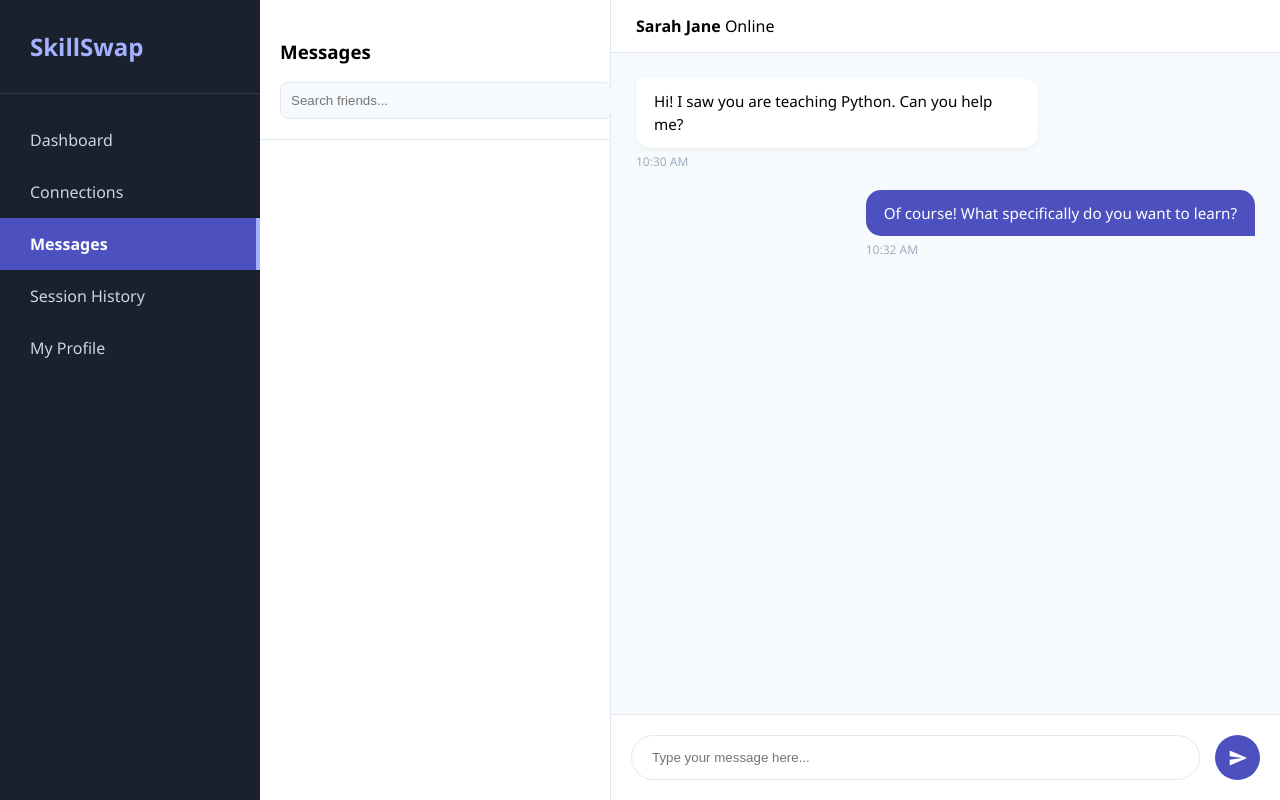
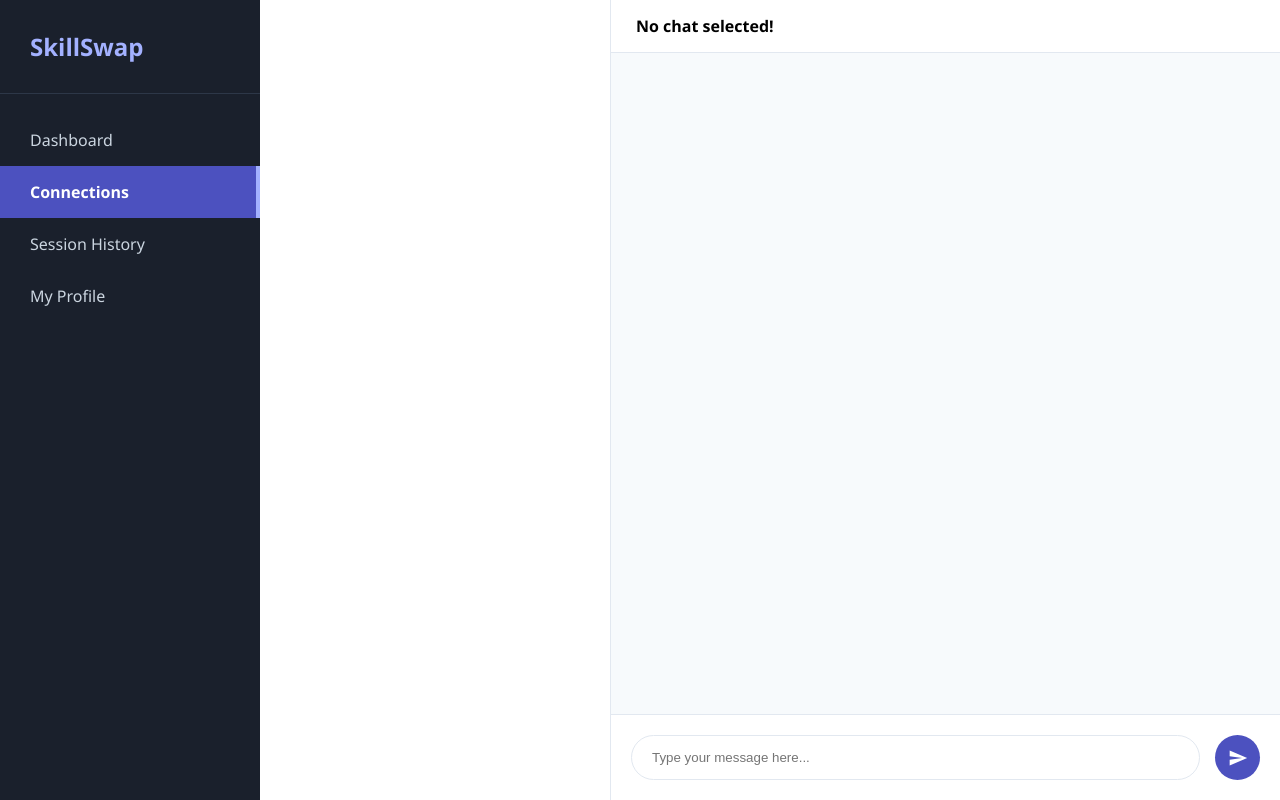
Before and after one commit to nif104x/Uni_project_370, a Django app: page /message/connect/ in a window 1280 px wide. Run offline with Django 5.2, Linux system fonts and the light colour scheme; data comes from the database, SQL or seed files in the repository.

Commit message:
chat updated

```diff
--- a/skillswap/accounts/templates/accounts/dashboard.html
+++ b/skillswap/accounts/templates/accounts/dashboard.html
@@ -15,8 +15,7 @@
       <div class="logo">SkillSwap</div>
       <ul>
         <li class='active'><a style="text-decoration:none; color:white;" href="{% url 'dashboard' %}">Dashboard</a></li>
-        <li>Connections</li>
-        <li>Messages</li>
+        <li><a href="{% url 'chat' %}" style="text-decoration:none; color:white;">Connections</a></li>
         <li>Session History</li>
         <li><a style="text-decoration:none; color:white;" href="{% url 'self_profile' %}">My Profile</a></li>
       </ul>
--- a/skillswap/accounts/templates/accounts/self_profile.html
+++ b/skillswap/accounts/templates/accounts/self_profile.html
@@ -15,10 +15,8 @@
       <div class="logo">SkillSwap</div>
       <ul>
         <li><a href="{% url 'dashboard' %}">Dashboard</a></li>
-        <li><a href="#">Connections</a></li>
-        <li class="active"><a href="#">Messages</a></li>
-        <li><a href="#">Session History</a></li>
-        <li><a href="{% url 'self_profile' %}">My Profile</a></li>
+        <li><a href="{% url 'chat' %}" style="text-decoration:none; color:white;">Connections</a></li>        <li><a href="#">Session History</a></li>
+        <li class="active"><a href="{% url 'self_profile' %}">My Profile</a></li>
       </ul>
     </nav>
     <main>
--- a/skillswap/connection/forms.py
+++ b/skillswap/connection/forms.py
@@ -0,0 +1,6 @@
+from django import forms
+from django.core import validators
+from django.core.exceptions import ValidationError
+
+class textT(forms.Form):
+    message = forms.CharField()
--- a/skillswap/connection/queries.py
+++ b/skillswap/connection/queries.py
@@ -1,4 +1,5 @@
 from django.db import connection
+from datetime import date
 
 def get_all_connection(username):
     with connection.cursor() as cursor:
@@ -22,9 +23,37 @@ def db_make_request(username, target_user):
 
     with connection.cursor() as cursor:
         cursor.execute("""
-            INSERT INTO connection (requester_username, receiver_username, status)
+            INSERT IGNORE INTO connection (requester_username, receiver_username, status)
             VALUES (%s, %s, 'Pending')
         """, [username, target_user])
+
+        users = sorted([username, target_user])
+        conversation_id = f"{users[0]}#{users[1]}"
+        cursor.execute(
+            """
+        INSERT IGNORE INTO conversation (conversation_id, user_one, user_two)
+        VALUES (%s, %s, %s)
+        """, [conversation_id, users[0], users[1]]
+        )
+
+def get_all_messages(user1, user2):
+    users = sorted([user1, user2])
+    convo_id = f"{users[0]}#{users[1]}"
+
+    with connection.cursor() as cursor:
+        cursor.execute(
+            """ SELECT
+                c.sender_id,
+                c.message_text,
+                c.time_stamp
+            FROM chat c
+            WHERE c.conversation_id = %s
+            ORDER BY c.time_stamp ASC;
+            """, [convo_id]
+        )
+        return cursor.fetchall()
+
+
 
 
 def db_confirm_request(username, target_user):
@@ -36,13 +65,35 @@ def db_confirm_request(username, target_user):
         """, [username, target_user])
 
 
-def db_get_connection_requests(username):
+def db_get_connection_list(username):
+    with connection.cursor() as cursor:
+        cursor.execute("""
+            SELECT
+                CASE
+                    WHEN c.requester_username = %s THEN c.receiver_username
+                    ELSE c.requester_username
+                END AS other_username,
+                u.name,
+                c.status
+            FROM connection c
+            JOIN user u ON u.username = (
+                CASE
+                    WHEN c.requester_username = %s THEN c.receiver_username
+                    ELSE c.requester_username
+                END
+            )
+            WHERE c.requester_username = %s OR c.receiver_username = %s
+        """, [username, username, username, username])
+        raw_requests = cursor.fetchall()
+        requesters = list(set([row[0] for row in raw_requests]))
+        return requesters
+
+def send_message(user1, user2, text):
+    users = sorted([user1, user2])
+    convo_id = f"{users[0]}#{users[1]}"
     with connection.cursor() as cursor:
         cursor.execute(
-            "SELECT requester_username FROM connection WHERE receiver_username = %s",
-            [username]
-        ) ###### extract name and last massage letter to show in the frontend
-        # Returns a list of tuples like [('user1',), ('user2',)]
-        raw_requests = cursor.fetchall()
-        requesters = [row[0] for row in raw_requests] #into ['user1', 'user2']
-        return requesters
+            """INSERT INTO chat (conversation_id, sender_id, message_text)
+            VALUES (%s, %s, %s);
+            """, [convo_id, user1, text]
+        )
--- a/skillswap/connection/templates/connection/chatbase.html
+++ b/skillswap/connection/templates/connection/chatbase.html
@@ -2,39 +2,42 @@
 {% load static %}
 <html>
   <head>
-    <link rel="stylesheet" href="{% static 'connection/css/chat.css' %}">
-    <link rel="icon" href="data:,">
+    <link rel="stylesheet" href="{% static 'connection/css/chat.css' %}" />
+    <link rel="icon" href="data:," />
   </head>
   <body>
     <nav>
       <div class="logo">SkillSwap</div>
       <ul>
         <li><a href="{% url 'dashboard' %}">Dashboard</a></li>
-            <li><a href="#">Connections</a></li>
-            <li class="active"><a href="#">Messages</a></li>
+        <li class="active"><a href="{% url 'chat' %}">Connections</a></li>
         <li><a href="#">Session History</a></li>
         <li><a href="{% url 'self_profile' %}">My Profile</a></li>
       </ul>
     </nav>
 
     <div class="chat-container">
-
       <aside class="friends-list">
-            <div class="list-header">
+        {% comment %} <div class="list-header">
           <h3>Messages</h3>
           <div class="search-box">
-                    <input type="text" placeholder="Search friends...">
+            <input type="text" placeholder="Search friends..." />
           </div>
-            </div>
+        </div> {% endcomment %}
         <div class="contacts">
           {% for username in requesters %}
-                    <div class="contact-card active">
-                        <div class="avatar">SJ</div>
+          <a
+            href="{% url 'load_conversation' username %}"
+            style="text-decoration: none; color: inherit; display: block"
+          >
+            <div class="contact-card active" style="cursor: pointer">
+              <div class="avatar">{{username|first|upper}}</div>
               <div class="contact-info">
-                            <p class="contact-name">{{username}}</p>
+                <p class="contact-name">{{ username }}</p>
                 <p class="last-msg">Sent you a request...</p>
               </div>
             </div>
+          </a>
           {% endfor %}
         </div>
       </aside>
@@ -42,28 +45,51 @@
       <main class="chat-window">
         <div class="chat-header">
           <div class="header-info">
-                    <strong>Sarah Jane</strong>
-                    <span>Online</span>
+            {% if user2 %}
+                <strong>
+                    <a href="{% url 'profile_detail' user2 %}" style="text-decoration: none">
+                        {{ user2 }}
+                    </a>
+                </strong>
+                <span>(Online)</span>
+            {% else %}
+                <strong>No chat selected!</strong>
+            {% endif %}
           </div>
         </div>
 
         <div class="message-container">
+        {% for con in convo %}
+
+            {% if con.0 != user1 %}
             <div class="message incoming">
-                    <div class="bubble">Hi! I saw you are teaching Python. Can you help me?</div>
-                    <span class="timestamp">10:30 AM</span>
+                <div class="bubble">{{ con.1 }}</div>
+                <span class="timestamp">{{ con.2|date:"g:i A" }}</span>
             </div>
+            {% endif %}
 
+            {% if con.0 == user1 %}
             <div class="message outgoing">
-                    <div class="bubble">Of course! What specifically do you want to learn?</div>
-                    <span class="timestamp">10:32 AM</span>
+                <div class="bubble">{{ con.1 }}</div>
+                <span class="timestamp">{{ con.2|date:"g:i A" }}</span>
             </div>
+            {% endif %}
+
+        {% endfor %}
         </div>
 
         <form class="chat-input-area" method="POST">
           {% csrf_token %}
-                <input type="text" name="message" placeholder="Type your message here..." required>
+          <input
+            type="text"
+            name="message"
+            placeholder="Type your message here..."
+            required
+          />
           <button type="submit">
-                    <svg width="20" height="20" viewBox="0 0 24 24" fill="white"><path d="M2.01 21L23 12 2.01 3 2 10l15 2-15 2z"/></svg>
+            <svg width="20" height="20" viewBox="0 0 24 24" fill="white">
+              <path d="M2.01 21L23 12 2.01 3 2 10l15 2-15 2z" />
+            </svg>
           </button>
         </form>
       </main>
--- a/skillswap/connection/urls.py
+++ b/skillswap/connection/urls.py
@@ -4,4 +4,5 @@ from . import views
 urlpatterns = [
     path('connect/', views.connection_chat, name='chat'),
     path('connect/<str:target_user>/', views.send_request, name='send_request'),
+    path('connect/chat/<str:user2>/', views.load_conversation, name='load_conversation'),
 ]
--- a/skillswap/connection/views.py
+++ b/skillswap/connection/views.py
@@ -1,9 +1,10 @@
 from django.shortcuts import render, redirect
 from connection.queries import *
+from connection.forms import *
 # Create your views here.
 def connection_chat(request):
     username = request.session.get('username')
-    requesters = db_get_connection_requests(username)
+    requesters = db_get_connection_list(username)
     return render(request, 'connection/chatbase.html', {'requesters':requesters,})
 
 
@@ -11,3 +12,19 @@ def send_request(request, target_user):
     sender = request.session.get('username')
     db_make_request(sender, target_user)
     return redirect('chat')
+
+def load_conversation(request, user2):
+    user1 = request.session.get('username')
+
+    if request.method == 'POST':
+        # form = textT(request.POST)
+        # text = form.cleaned_data['username']
+        text = request.POST.get('message')
+        if text:
+            send_message(user1, user2, text)
+            # Redirecting to the same page to prevent duplicate messages on refresh
+            return redirect('load_conversation', user2=user2)
+
+    requesters = db_get_connection_list(user1)
+    convo = get_all_messages(user1, user2)
+    return render(request, 'connection/chatbase.html', {'requesters':requesters, 'convo': convo, 'user1':user1, 'user2': user2})
```
Lines whose indentation alone changed are shown as unchanged.
